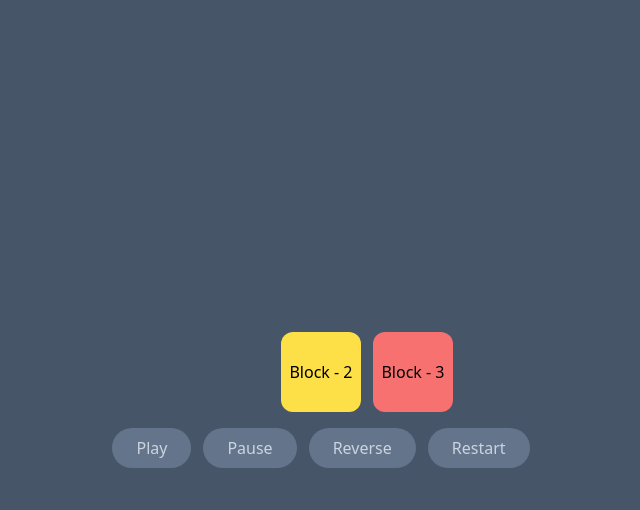
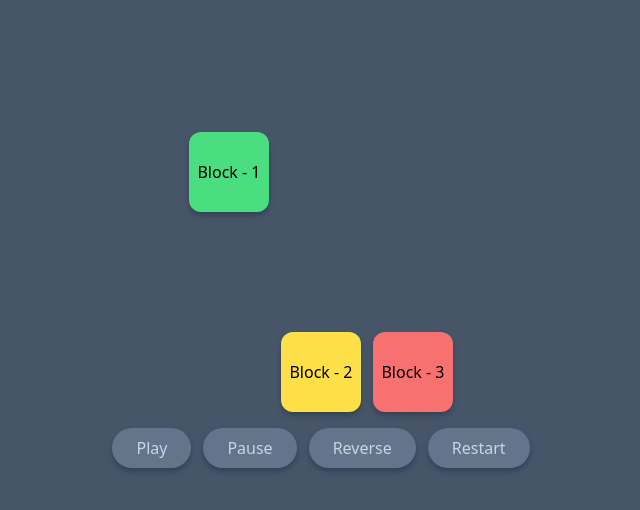
Before and after one commit to Ali-Hsv/Training, a website built with Vite: page GSAP/index.html in a window 1280 px wide. Shown: the whole page, without its empty margins (319-959 px from the left). Built offline with nearby package versions, Linux system fonts and the light colour scheme.

Commit message:
onCallbacks: onStart, onComplete, onUpdate - GSAP

```diff
--- a/GSAP/src/main.js
+++ b/GSAP/src/main.js
@@ -167,12 +167,29 @@ import gsap from 'gsap'
 //   }
 // });
 
-//! - Keyframes  ->
+//! - Keyframes ->
+
+// gsap.to('.block1', {
+//   keyframes: [
+//     {x: -100, duration: 0.3, ease: 'power1.out'}, //* 1st frame
+//     {y: -50, duration: 0.2, ease: 'power2.out'}, //* 2nd frame
+//     {opacity: 0, duration: 0.2} //* frame 3
+//   ]
+// });
+
+//! - Callbacks: onStart, onComplete, onUpdate ->
 
 gsap.to('.block1', {
-  keyframes: [
-    {x: -100, duration: 0.3, ease: 'power1.out'}, //* 1st frame
-    {y: -50, duration: 0.2, ease: 'power2.out'}, //* 2nd frame
-    {opacity: 0, duration: 0.2} //* frame 3
-  ]
-})
+  y: -200,
+  // opacity: 0,
+  duration: 3,
+  rotateZ: 180,
+  rotateX: 180,
+  rotateY: 180,
+  ease: 'elastic',
+  // repeat: -1,
+  onStart: () => {console.log("Animation start")},
+  onComplete: () => {console.log("Animation end")},
+  onUpdate: () => {console.log("Animation update")},
+  onRepeat: () => {console.log("Animation repeat")}
+});
--- a/GSAP/src/style.css
+++ b/GSAP/src/style.css
@@ -3,112 +3,15 @@
 @tailwind utilities;
 
 .block1{
-  @apply bg-green-400 rounded-xl w-20 h-20 flex justify-center items-center
+  @apply bg-green-400 rounded-xl w-20 h-20 flex justify-center items-center shadow-md shadow-slate-700
 }
 .block2{
-  @apply bg-yellow-300 rounded-xl w-20 h-20 flex justify-center items-center
+  @apply bg-yellow-300 rounded-xl w-20 h-20 flex justify-center items-center shadow-md shadow-slate-700
 }
 .block3{
-  @apply bg-red-400 rounded-xl w-20 h-20 flex justify-center items-center
+  @apply bg-red-400 rounded-xl w-20 h-20 flex justify-center items-center shadow-md shadow-slate-700
 }
 
 .button{
-  @apply px-6 py-2 rounded-full cursor-pointer text-center
+  @apply px-6 py-2 rounded-full cursor-pointer text-center shadow-md shadow-slate-700
 }
-
-/* :root {
-  font-family: system-ui, Avenir, Helvetica, Arial, sans-serif;
-  line-height: 1.5;
-  font-weight: 400;
-
-  color-scheme: light dark;
-  color: rgba(255, 255, 255, 0.87);
-  background-color: #242424;
-
-  font-synthesis: none;
-  text-rendering: optimizeLegibility;
-  -webkit-font-smoothing: antialiased;
-  -moz-osx-font-smoothing: grayscale;
-}
-
-a {
-  font-weight: 500;
-  color: #646cff;
-  text-decoration: inherit;
-}
-a:hover {
-  color: #535bf2;
-}
-
-body {
-  margin: 0;
-  display: flex;
-  place-items: center;
-  min-width: 320px;
-  min-height: 100vh;
-}
-
-h1 {
-  font-size: 3.2em;
-  line-height: 1.1;
-}
-
-#app {
-  max-width: 1280px;
-  margin: 0 auto;
-  padding: 2rem;
-  text-align: center;
-}
-
-.logo {
-  height: 6em;
-  padding: 1.5em;
-  will-change: filter;
-  transition: filter 300ms;
-}
-.logo:hover {
-  filter: drop-shadow(0 0 2em #646cffaa);
-}
-.logo.vanilla:hover {
-  filter: drop-shadow(0 0 2em #f7df1eaa);
-}
-
-.card {
-  padding: 2em;
-}
-
-.read-the-docs {
-  color: #888;
-}
-
-button {
-  border-radius: 8px;
-  border: 1px solid transparent;
-  padding: 0.6em 1.2em;
-  font-size: 1em;
-  font-weight: 500;
-  font-family: inherit;
-  background-color: #1a1a1a;
-  cursor: pointer;
-  transition: border-color 0.25s;
-}
-button:hover {
-  border-color: #646cff;
-}
-button:focus,
-button:focus-visible {
-  outline: 4px auto -webkit-focus-ring-color;
-}
-
-@media (prefers-color-scheme: light) {
-  :root {
-    color: #213547;
-    background-color: #ffffff;
-  }
-  a:hover {
-    color: #747bff;
-  }
-  button {
-    background-color: #f9f9f9;
-  }
-} */
```
